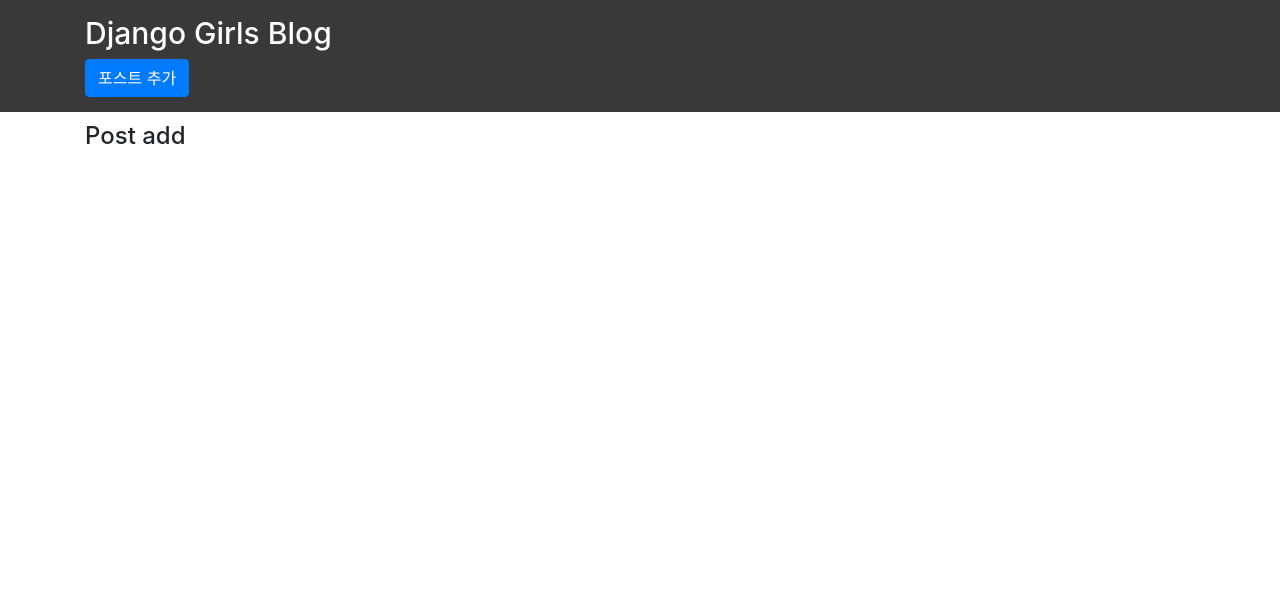
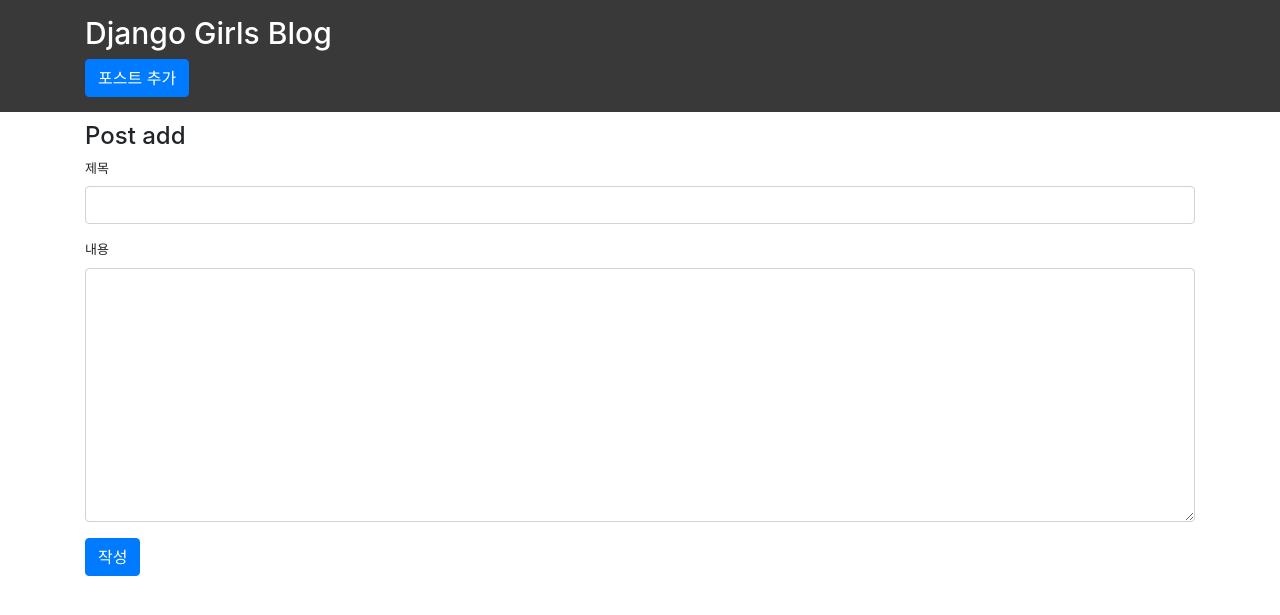
Before and after one commit to hwanii/Djangogirls-Tutorial, a Django app: page /add/ in a window 1280 px wide. Shown: the top 615 px of the page. Run offline with Django 3.2, Linux system fonts and the light colour scheme; some libraries are stand-ins or nearby versions.

Commit message:
post_add 템플릿에 form을 작성하고 csrf_token태그 사용

```diff
--- a/django/templates/blog/post_add.html
+++ b/django/templates/blog/post_add.html
@@ -2,5 +2,16 @@
 
 {% block title %}Post add{% endblock %}
 {% block content %}
-
+<form action="" method="POST"> {# 요청을 어디로 할 건지가 action #}
+    {% csrf_token %} {# 입력 후 페이지 소스 보기 새로고침 계속 하면 value가 계속 달라짐 #}
+    <div class="form-group">
+        <label for="title">제목</label>
+        <input class="form-control" type="text" name="title">
+    </div>
+    <div class="form-group">
+        <label for="content">내용</label>
+        <textarea name="content" class="form-control" id="content" cols="30" rows="10"></textarea>
+    </div>
+    <button class="btn btn-primary" type="submit">작성</button>
+</form>
 {% endblock %}
```
